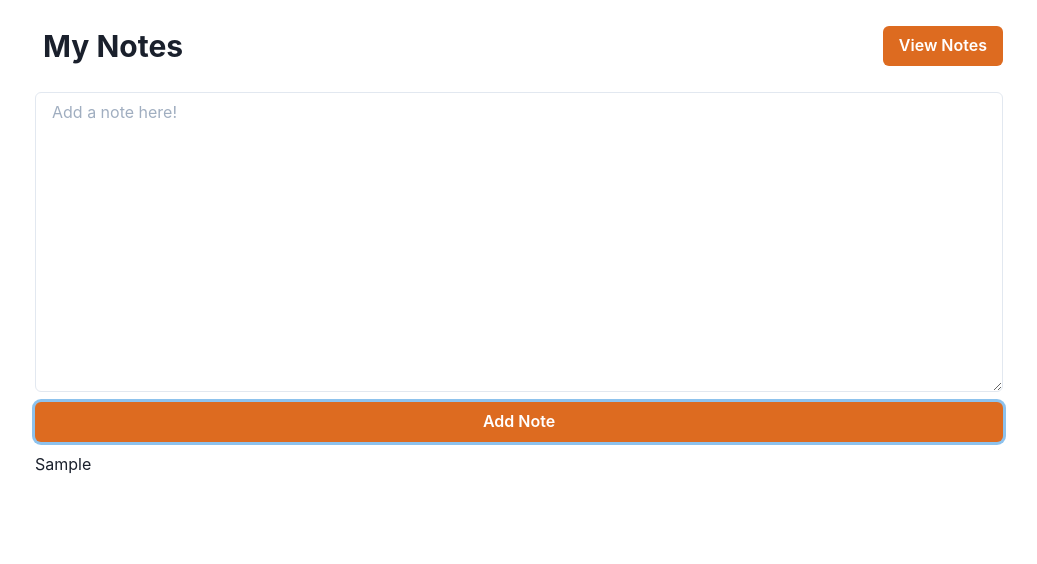
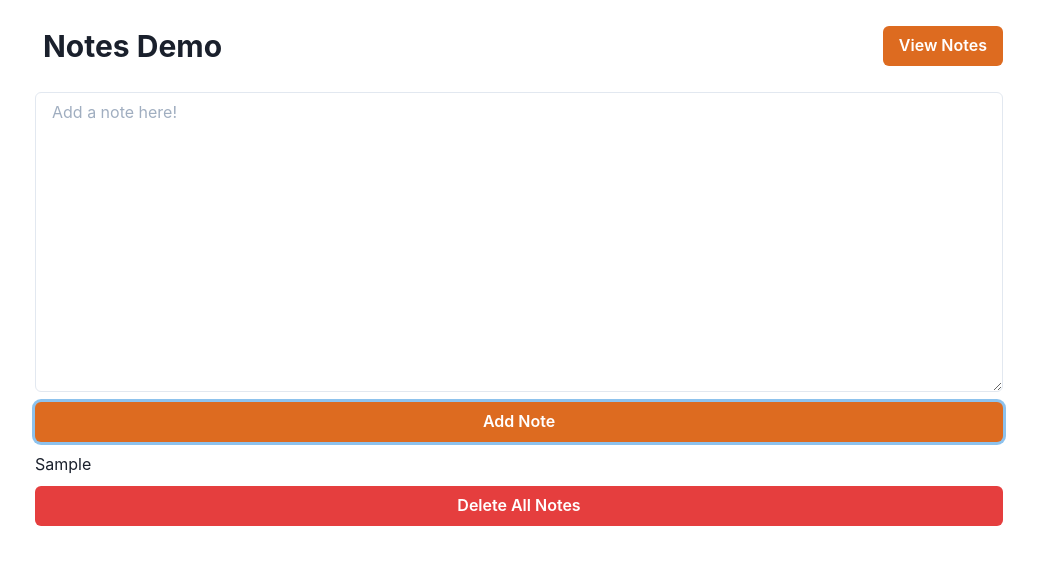
Before and after one commit to Mito6211/notes, a React (Create React App) app: page / in a window 1280 px wide. Both pictures are taken after typing "Sample" into the empty fields and a click on the button "Add Note". Shown: the top 564 px of the page, without its empty margins (121-1158 px from the left). Built offline with nearby package versions, Linux system fonts and the light colour scheme.

Commit message:
Added delete button

```diff
--- a/src/App.js
+++ b/src/App.js
@@ -25,7 +25,7 @@ export default function App() {
     <Container maxW="1000px">
       <Flex justify="center" align="center" my="20px">
         <Box p="2">
-          <Heading size="lg">My Notes</Heading>
+          <Heading size="lg">Notes Demo</Heading>
         </Box>
         <Spacer />
         <Button colorScheme="orange">View Notes</Button>
@@ -50,11 +50,16 @@ export default function App() {
         </Button>
       </Flex>
       <Flex direction="column">
-        {allNotes.map((note) => (
-          <Box>
+        {allNotes.map((note, idx) => (
+          <Box key={idx}>
             <Text>{note}</Text>
           </Box>
         ))}
+        {allNotes.length > 0 && (
+          <Button colorScheme="red" onClick={() => setAllNotes([])} my="10px">
+            Delete All Notes
+          </Button>
+        )}
       </Flex>
     </Container>
   );
```
